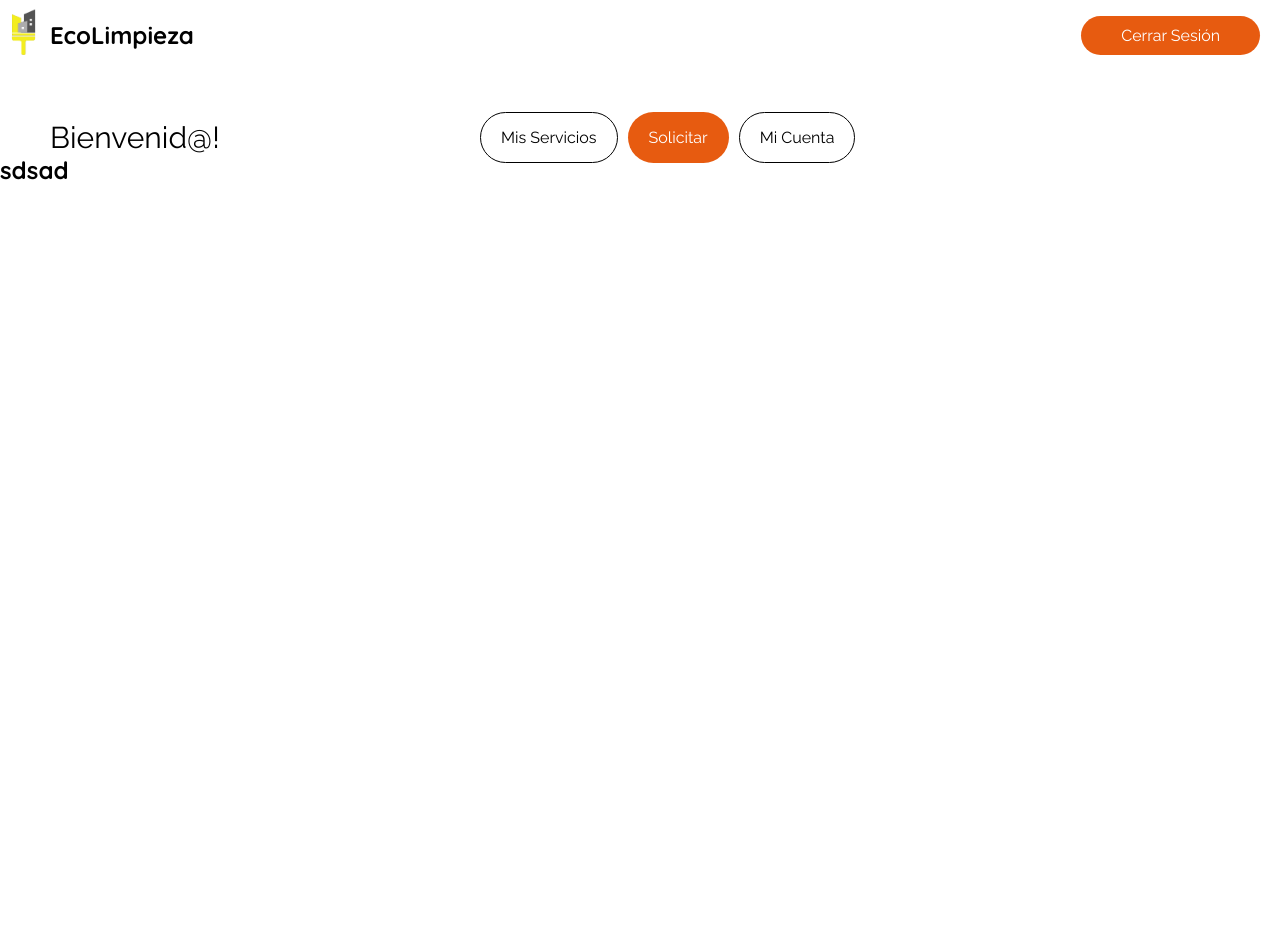
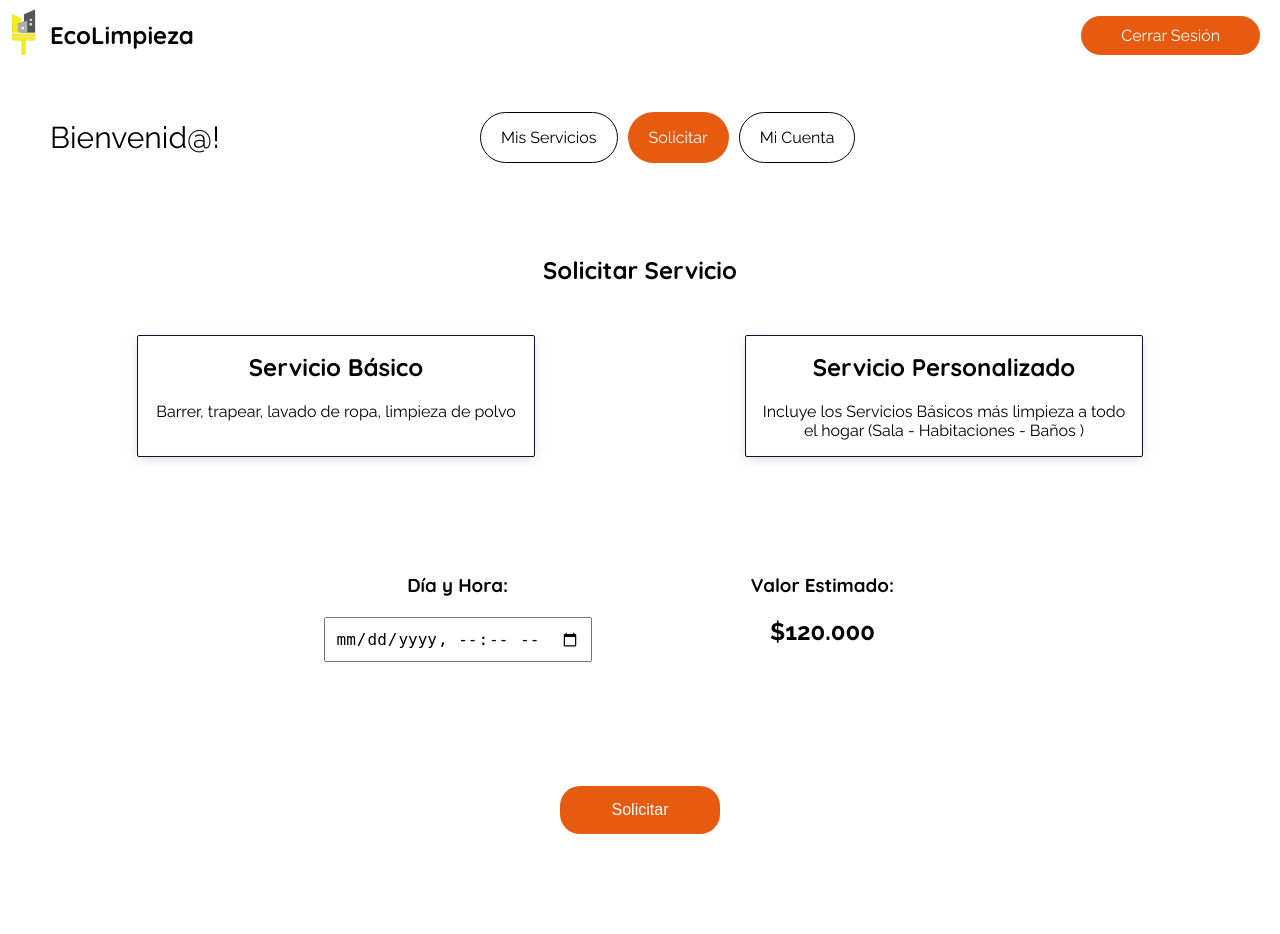
Before and after one commit to Jonathan-04/EcoLimpieza, a PHP site: page /inicio.php in a window 1280 px wide, after a click on "Solicitar". Before the commit the page ends 180 px from the top, so only its background shows below. Run offline with PHP 8.4, Linux system fonts and the light colour scheme; the visitor is signed in with stand-in values (Sample User, id 1); data that the repository does not hold is empty; some libraries are stand-ins or nearby versions.

Commit message:
Realizado formulario para solicitar un servicio - Cliente

```diff
--- a/css/cuenta-usuario.css
+++ b/css/cuenta-usuario.css
@@ -50,6 +50,119 @@
     font-weight: normal;
 }
 
+/* ----------------------- FORMULARIO SOLICITAR SERVICIO -----------------*/
+.solicitar-servicio{
+    text-align: center;
+}
+
+#title-servicio{
+    font-size: 24px;
+}
+
+/* Radio Buttons */
+.rb-tipo-servicio{
+    width: 100%;
+    margin-top: 50px;
+    display: flex;
+    justify-content: space-around;
+}
+
+.rb-tipo-servicio input[type="radio"] {
+    display: none;
+  }
+
+  .rb-tipo-servicio input[type="radio"] + label{
+      transition: all 300ms;
+  }
+
+  .rb-tipo-servicio input[type="radio"]:not(:disabled) ~ label {
+    cursor: pointer;
+  }
+  .rb-tipo-servicio input[type="radio"]:disabled ~ label {
+    color: #bcc2bf;
+    border-color: #bcc2bf;
+    box-shadow: none;
+  }
+
+  .lb-rb-tipo-servicio {
+    width: 30%;
+    background: white;
+    border: 1px solid var(--background-color);
+    border-radius: 2px;
+    padding: 1rem;
+    margin-bottom: 1rem;
+    text-align: center;
+    box-shadow: 0px 3px 10px -2px rgba(161, 170, 166, 0.5);
+
+  }
+
+  .lb-rb-tipo-servicio p{
+    margin-top: 20px;
+  }
+
+  .rb-tipo-servicio input[type="radio"]:checked + label {
+    background: var(--background-color);
+    color: white;
+
+  }
+
+  .rb-tipo-servicio input[type="radio"]:hover + label {
+    transition: all 300ms;
+    box-shadow: 11px 11px 0px 2px var(--principal-color);
+
+  }
+
+  /* Información complementaria del Servicio */
+  .info-complementaria-servicio{
+      width: 100%;
+      display: flex;
+      justify-content: center;
+      margin-top: 100px;
+      margin-bottom: 100px;
+
+  }
+
+  .items-servicio{
+      width: 30%;
+
+  }
+
+  .items-servicio h1{
+      margin-bottom: 20px;
+  }
+
+  .items-servicio p{
+      font-size: 24px;
+      font-weight: bold;
+  }
+
+ /* Fecha y Hora */
+ .items-servicio input[type="datetime-local"]{
+    padding: 10px;
+    font-size: 16px;
+ }
+
+.form{
+    margin-bottom: 100px;
+}
+
+ .form input[type="submit"]{
+    border: none;
+    background-color: var(--principal-color);
+    padding: 15px 52px;
+    border-radius: 20px;
+    color: white;
+    font-size: 16px;
+    margin-top: 24px;
+    cursor: pointer;
+    transition: all 300ms;
+ }
+
+ .form input[type="submit"]:hover{
+    background-color: var(--background-color);
+    transition: all 300ms;
+ }
+
 
 /*-------------------------- DATOS HOGAR ---------------------- */
 .datos-hogar-usuario ul li{
--- a/inicio.php
+++ b/inicio.php
@@ -100,8 +100,35 @@ if (!isset($_SESSION['id']) || !$_SESSION['id']) {
       </section>
     </article>
 
-    <article id="solicitar">
-      <h2>sdsad</h2>
+    <article class="article-menu-usuario" id="solicitar">
+      <section class="section-menu-usuario solicitar-servicio">
+        <h1 id="title-servicio">Solicitar Servicio</h1>
+        <form method="POST" enctype="multipart/form-data" action="dataBase/solicitar-servicio.php" class="form">
+          <div class="rb-tipo-servicio">
+            <input type="radio" id="control_01" name="tipo-servicio" value="Barrer, trapear, lavado de ropa, limpieza de polvo">
+            <label class="lb-rb-tipo-servicio" for="control_01">
+              <h2>Servicio Básico</h2>
+              <p>Barrer, trapear, lavado de ropa, limpieza de polvo</p>
+            </label>
+            <input type="radio" id="control_02" name="tipo-servicio" value="Incluye los Servicios Básicos más limpieza a todo el hogar (Sala - Habitaciones - Baños )">
+            <label class="lb-rb-tipo-servicio" for="control_02">
+              <h2>Servicio Personalizado</h2>
+              <p>Incluye los Servicios Básicos más limpieza a todo el hogar (Sala - Habitaciones - Baños )</p>
+            </label>
+          </div>
+          <div class="info-complementaria-servicio">
+            <div class="items-servicio">
+              <h1>Día y Hora:</h1>
+              <input type="datetime-local" name="fecha_prestacion_servicio">
+            </div>
+            <div class="items-servicio">
+              <h1>Valor Estimado:</h1>
+              <p>$120.000</p>
+            </div>
+          </div>
+          <input type="submit" value="Solicitar" name="Solicitar">
+        </form>
+      </section>
     </article>
 
 
@@ -121,7 +148,8 @@ if (!isset($_SESSION['id']) || !$_SESSION['id']) {
 
               if (isset($_SESSION['id'])) {
 
-                $sql2 = "SELECT * FROM cliente WHERE id = '" . $_SESSION["id"] . "' ";
+                $sql2 = "SELECT * FROM cliente
+                         WHERE id = '" . $_SESSION["id"] . "' ";
                 $ejecutar2 = mysqli_query($conexion, $sql2);
 
                 $filas2 = mysqli_fetch_array($ejecutar2);
@@ -150,31 +178,35 @@ if (!isset($_SESSION['id']) || !$_SESSION['id']) {
           <div class="datos-hogar-usuario" id="datos-hogar">
             <?php
 
-            $sql3 = "SELECT * FROM cliente_hogar INNER JOIN cliente WHERE '" . $_SESSION["id"] . "' = cliente_hogar.cliente_id ";
+            $sql3 = "SELECT * FROM cliente_hogar
+                     INNER JOIN cliente
+                     WHERE '" . $_SESSION["id"] . "' = cliente_hogar.cliente_id ";
+
             $ejecutar3 = mysqli_query($conexion, $sql3);
+
             $filas3 = mysqli_fetch_assoc($ejecutar3);
 
             ?>
             <ul>
               <li>
                 <img src="img/iconos/hogar.png" alt="">
-                <p>Mt2: <?php echo isset($filas3["hogar_en_mt2"]); ?></p>
+                <p>Mt2: <?php echo $filas3["hogar_en_mt2"]; ?></p>
               </li>
               <li>
                 <img src="img/iconos/habitacion.png" alt="">
-                <p>N° Habitaciones: <?php echo isset($filas3["numero_habitaciones"]); ?></p>
+                <p>N° Habitaciones: <?php echo $filas3["numero_habitaciones"]; ?></p>
               </li>
               <li>
                 <img src="img/iconos/baño.png" alt="">
-                <p>N° Baños: <?php echo isset($filas3["numero_bathing"]); ?></p>
+                <p>N° Baños: <?php echo $filas3["numero_bathing"]; ?></p>
               </li>
               <li>
                 <img src="img/iconos/personas.png" alt="">
-                <p>N° Personas: <?php echo isset($filas3["numero_personas"]); ?></p>
+                <p>N° Personas: <?php echo $filas3["numero_personas"]; ?></p>
               </li>
               <li>
                 <img src="img/iconos/mascotas.png" alt="">
-                <p>Mascotas: <?php echo isset($filas3["mascotas"]); ?></p>
+                <p>Mascotas: <?php echo $filas3["mascotas"]; ?></p>
               </li>
             </ul>
             <a href="#">Editar</a>
@@ -184,8 +216,6 @@ if (!isset($_SESSION['id']) || !$_SESSION['id']) {
 
       </section>
     </article>
-
-
   </div>
 
 
```
Also changed, not shown: dataBase/solicitar-servicio.php (added, +33 -0 lines).
